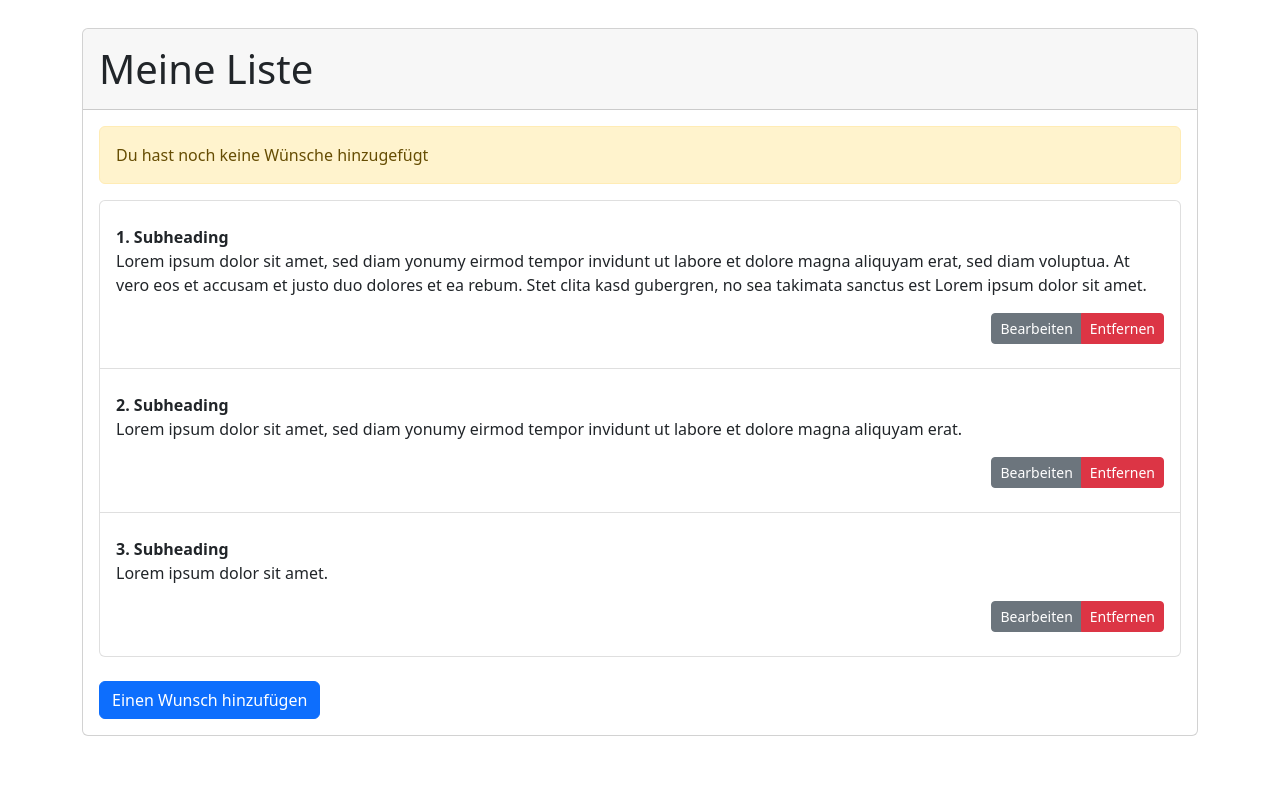
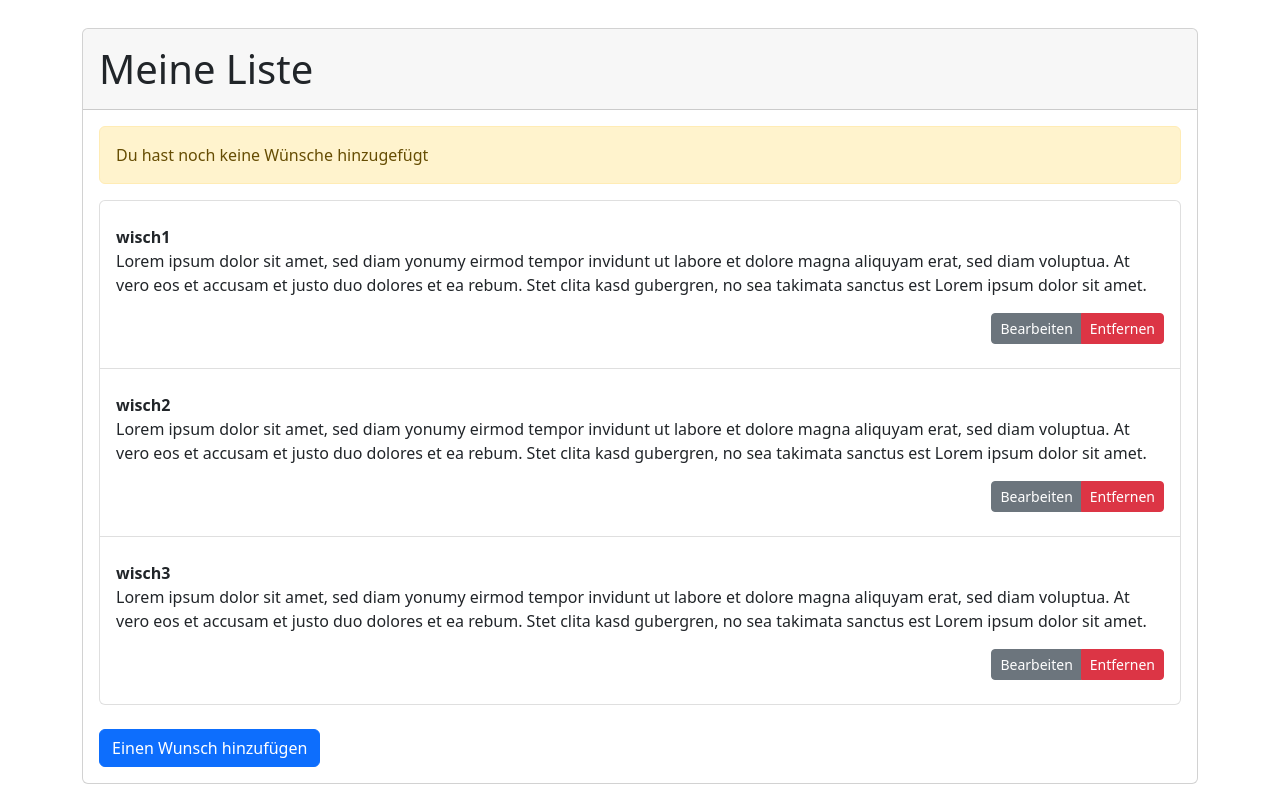
Before and after one commit to gstring33/mdh-true-gift, a Vue app: page / in a window 1280 px wide. Shown: the part 513-1313 px from the top of the page. Before the commit the page ends 1265 px from the top, so only its background shows below. Built offline with nearby package versions, Linux system fonts and the light colour scheme.

Commit message:
display modal when deleting a wish

```diff
--- a/index.html
+++ b/index.html
@@ -7,6 +7,7 @@
 </head>
 <body>
   <div id="app"></div>
+  <div id="modals"></div>
   <script type="module" src="/src/main.js"></script>
 </body>
 </html>
--- a/src/components/List.vue
+++ b/src/components/List.vue
@@ -7,39 +7,17 @@
                     Du hast noch keine Wünsche hinzugefügt
                 </div>
                 <ol class="list-group mb-4">
-                    <li class="list-group-item">
+                    <li v-for="(item, index) in wishes" class="list-group-item">
                         <div class="col col-12 mt-3">
-                            <div class="fw-bold">1. Subheading</div>
+                            <div class="fw-bold">{{ item.title}}</div>
                             Lorem ipsum dolor sit amet, sed diam yonumy eirmod tempor invidunt ut labore et dolore magna aliquyam erat, sed diam voluptua. At vero eos et accusam et justo duo dolores et ea rebum. Stet clita kasd gubergren, no sea takimata sanctus est Lorem ipsum dolor sit amet.
                         </div>
                         <div class="d-grid gap-2 d-md-flex justify-content-md-end my-3">
                             <div class="btn-group " role="group" aria-label="Basic mixed styles example">
                                 <button type="button" class="btn btn-secondary btn-sm">Bearbeiten</button>
-                                <button type="button" class="btn btn-danger btn-sm">Entfernen</button>
-                            </div>
-                        </div>
-                    </li>
-                    <li class="list-group-item">
-                        <div class="col col-12 mt-3">
-                            <div class="fw-bold">2. Subheading</div>
-                            Lorem ipsum dolor sit amet, sed diam yonumy eirmod tempor invidunt ut labore et dolore magna aliquyam erat.
-                        </div>
-                        <div class="d-grid gap-2 d-md-flex justify-content-md-end my-3">
-                            <div class="btn-group " role="group" aria-label="Basic mixed styles example">
-                                <button type="button" class="btn btn-secondary btn-sm">Bearbeiten</button>
-                                <button type="button" class="btn btn-danger btn-sm">Entfernen</button>
-                            </div>
-                        </div>
-                    </li>
-                    <li class="list-group-item">
-                        <div class="col col-12 mt-3">
-                            <div class="fw-bold">3. Subheading</div>
-                            Lorem ipsum dolor sit amet.
-                        </div>
-                        <div class="d-grid gap-2 d-md-flex justify-content-md-end my-3">
-                            <div class="btn-group " role="group" aria-label="Basic mixed styles example">
-                                <button type="button" class="btn btn-secondary btn-sm">Bearbeiten</button>
-                                <button type="button" class="btn btn-danger btn-sm">Entfernen</button>
+                                <button @click="openModal(item.title, `wish-${index}`)" type="button" class="btn btn-danger btn-sm" data-bs-toggle="modal" data-bs-target="#deleteModal" ref="wisch1">
+                                    Entfernen
+                                </button>
                             </div>
                         </div>
                     </li>
@@ -47,10 +25,40 @@
                 <button type="button" class="btn btn-primary">Einen Wunsch hinzufügen</button>
             </div>
         </div>
+        <Teleport to="#modals">
+            <div class="modal fade" id="deleteModal" tabindex="-1" aria-labelledby="deleteModalLabel" aria-hidden="true">
+                <div class="modal-dialog">
+                    <div class="modal-content">
+                        <div class="modal-body">
+                            {{ modalTitle }} - {{ modalId }}
+                        </div>
+                        <div class="modal-footer">
+                            <button type="button" class="btn btn-secondary" data-bs-dismiss="modal">Nein</button>
+                            <button type="button" class="btn btn-danger">Entfernen</button>
+                        </div>
+                    </div>
+                </div>
+            </div>
+        </Teleport>
     </div>
 </template>
 
-<script>
+<script setup>
+    import {ref} from 'vue'
+
+    const modalTitle = ref(null)
+    const modalId = ref(null)
+
+    const wishes = ref([
+        {title: "wisch1"},
+        {title: "wisch2"},
+        {title: "wisch3"}
+    ])
+
+    const openModal = (title, id) => {
+        modalTitle.value = title
+        modalId.value = id
+    }
 </script>
 
 <style scoped>
```
